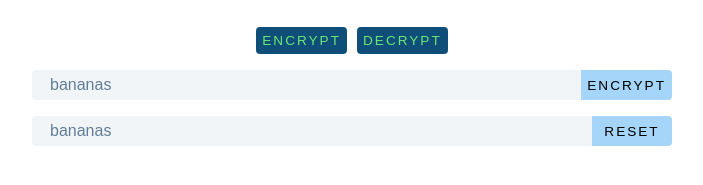
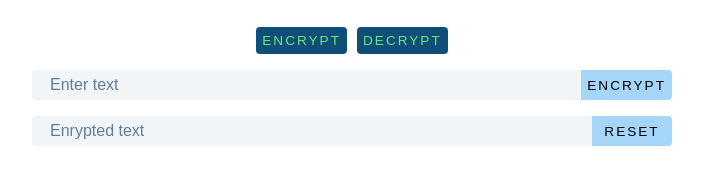
Before and after one commit to Asduyt/hackathonProject, a React (Create React App) app in the folder veryeasycrypt/: page / in a window 1280 px wide. Shown: the part 137-322 px from the top of the page, without its empty margins (288-991 px from the left). Built offline with nearby package versions, Linux system fonts and the light colour scheme.

Commit message:
Update App.js

```diff
--- a/veryeasycrypt/src/App.js
+++ b/veryeasycrypt/src/App.js
@@ -51,7 +51,7 @@ function App() {
           <input
             type="text"
             className="grocery"
-            placeholder="bananas"
+            placeholder="Enter text"
             value={word}
             onChange={(e) => setWord(e.target.value)}
           />
@@ -65,7 +65,7 @@ function App() {
           <input
             type="text"
             className="grocery"
-            placeholder="bananas"
+            placeholder="Enrypted text"
             value={password}
             disabled="disabled"
           />
```
